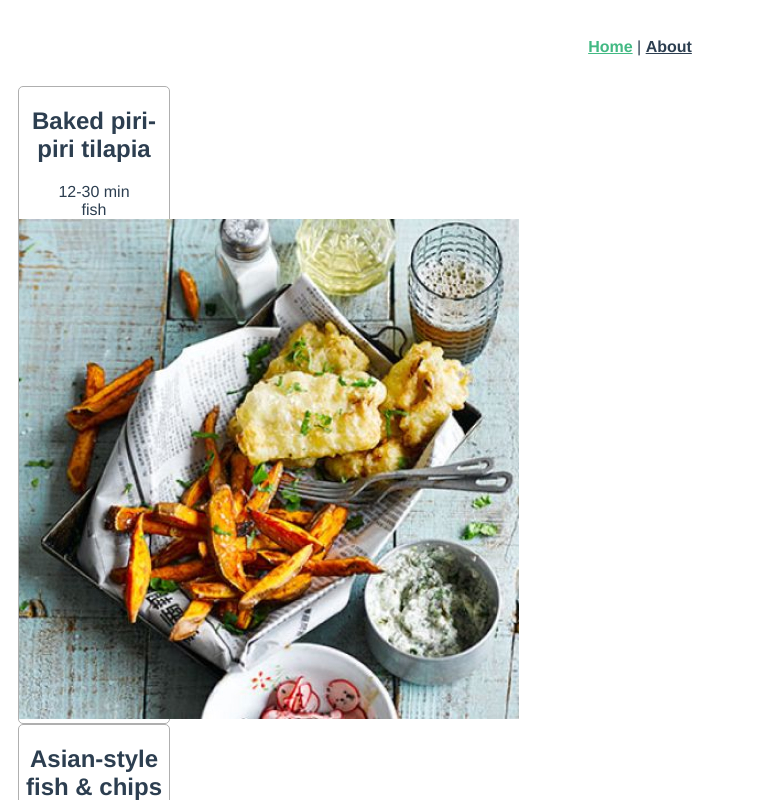
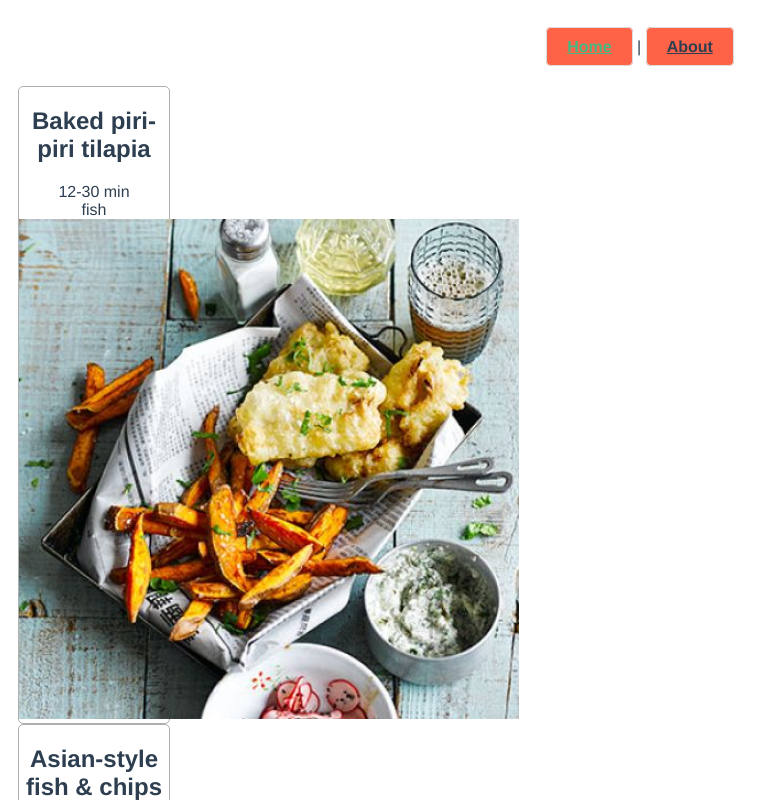
Before and after one commit to YuraKolesnikov/ez-recipe, a Vue app: page / in a window 1280 px wide. Shown: the top 800 px of the page, without its empty margins (0-779 px from the left). Built offline with nearby package versions, Linux system fonts and the light colour scheme.

Commit message:
Added global main.scss file

```diff
--- a/src/App.vue
+++ b/src/App.vue
@@ -1,8 +1,8 @@
 <template>
   <div id="app">
     <div id="nav">
-      <router-link to="/">Home</router-link> |
-      <router-link to="/about">About</router-link>
+      <router-link class="button" to="/">Home</router-link> |
+      <router-link class="button" to="/about">About</router-link>
     </div>
     <router-view/>
   </div>
--- /dev/null
+++ b/src/assets/scss/main.scss
@@ -0,0 +1,8 @@
+.button {
+  border: 1px solid #ddd;
+  border-radius: 5px;
+  padding: 10px 20px;
+  font-weight: bold;
+  background-color: tomato;
+  color: #FFF;
+}
--- a/src/main.js
+++ b/src/main.js
@@ -1,4 +1,5 @@
 import Vue from 'vue'
+import '@/assets/scss/main.scss'
 import App from './App.vue'
 import router from './router'
 
```
